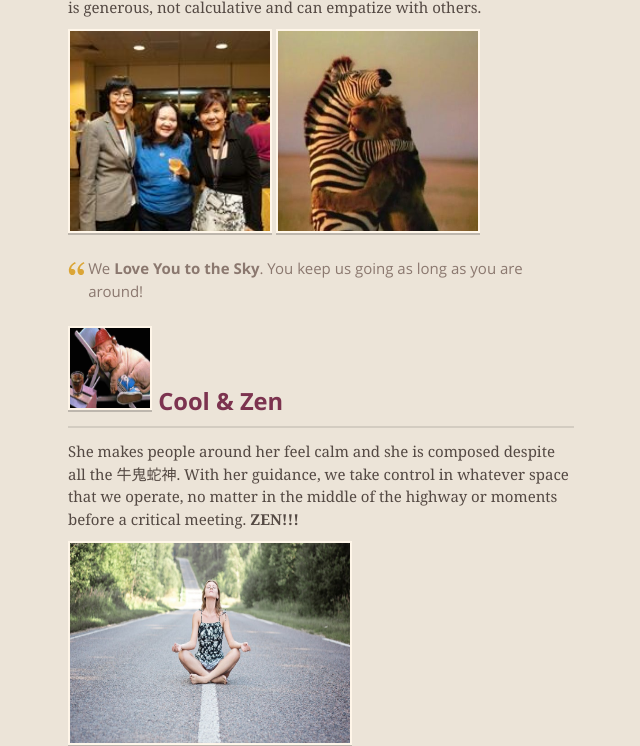
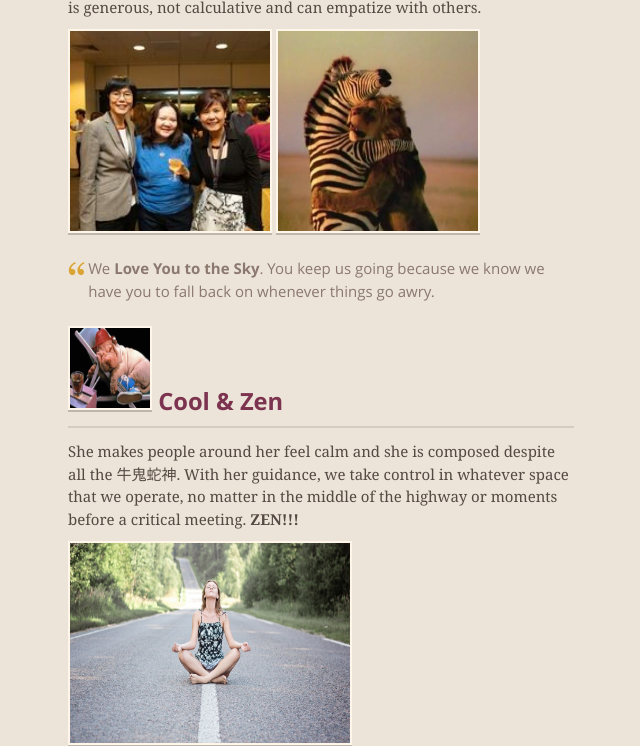
Before and after one commit to projectcinderella/projectcinderella.github.io, a Jekyll site: the page built from index.md, in a window 1280 px wide and 900 px high, scrolled down 731 px, cut to the strip 0-746 px from the top of the window. Shown: the whole strip, without its empty margins (319-959 px from the left). Built offline with Jekyll 4.4.1, drawn with Linux system fonts in a browser that asks for light colours; comment, search, counter and statistics services are not loaded.

Commit message:
Update index.md

```diff
--- a/index.md
+++ b/index.md
@@ -10,7 +10,7 @@ Once upon a time in a faraway place ~~OMB~~, lived a kind and gentle young woman
 Has a great HEART that shows genuine care for people around her. She is generous, not calculative and can empatize with others.
 <p><img src="https://raw.githubusercontent.com/projectcinderella/projectcinderella.github.io/master/assets/images/friendtoall.jpeg" alt="Example" width="200" height="200">
 <img src="https://raw.githubusercontent.com/projectcinderella/projectcinderella.github.io/master/assets/images/Compassion 1.png" alt="Example" width="200" height="200"></p>
-> We **Love You to the Sky**. You keep us going as long as you are around!
+> We **Love You to the Sky**. You keep us going because we know we have you to fall back on whenever things go awry.
 
 #### <img src="https://raw.githubusercontent.com/projectcinderella/projectcinderella.github.io/master/assets/images/Zen 1.jpg" alt="Example" width="80" height="80"> Cool & Zen
 She makes people around her feel calm and she is composed despite all the 牛鬼蛇神. With her guidance, we take control in whatever space that we operate, no matter in the middle of the highway or moments before a critical meeting. **ZEN!!!**
@@ -20,7 +20,7 @@ She makes people around her feel calm and she is composed despite all the 牛鬼
 
 #### <img src="https://raw.githubusercontent.com/projectcinderella/projectcinderella.github.io/master/assets/images/Decisive.jpg" alt="Example" width="80" height="80"> Decisive
 Her style is to make a call and move on with that decision. No U turn and the idea is to chop chop curry pok so that we can all go down to have Drinks!
-<p><img src="https://raw.githubusercontent.com/projectcinderella/projectcinderella.github.io/master/assets/images/decisive234.jpg" alt="Example" width="200" height="200"> <img src="https://raw.githubusercontent.com/projectcinderella/projectcinderella.github.io/master/assets/images/Decisive 2.JPG" alt="Example" width="200" height="200"> </p>
+<p><img src="https://raw.githubusercontent.com/projectcinderella/projectcinderella.github.io/master/assets/images/decisive234.jpeg" alt="Example" width="200" height="200"> <img src="https://raw.githubusercontent.com/projectcinderella/projectcinderella.github.io/master/assets/images/Decisive 2.JPG" alt="Example" width="200" height="200"> </p>
 > You decisivenes in making tough decisions makes working under you a blessing.
 
 #### <img src="https://raw.githubusercontent.com/projectcinderella/projectcinderella.github.io/master/assets/images/Full of energy.jpg" alt="Example" width="80" height="80"> Full of Energy
@@ -30,12 +30,12 @@ Never a moment of 冷. Always fun to be with and a great company for any occasio
 
 #### <img src="https://raw.githubusercontent.com/projectcinderella/projectcinderella.github.io/master/assets/images/Wonder woman.jpg" alt="Example" width="80" height="80"> Wonder-full Woman
 She can work wonders and make the impossible possible. No problem is a problem rather She is the SOLUTION. Under her leadership, the entire Finance org has achieved so much from where we were 4-5 years ago
-<p><img src="https://raw.githubusercontent.com/projectcinderella/projectcinderella.github.io/master/assets/images/solution.jpg" alt="Example" width="200" height="200">  <img src="https://raw.githubusercontent.com/projectcinderella/projectcinderella.github.io/master/assets/images/decisive234.JPG" alt="Example" width="200" height="200"></p>
+<p><img src="https://raw.githubusercontent.com/projectcinderella/projectcinderella.github.io/master/assets/images/solution.jpg" alt="Example" width="200" height="200">  <img src="https://raw.githubusercontent.com/projectcinderella/projectcinderella.github.io/master/assets/images/decisive123.jpeg" alt="Example" width="200" height="200"></p>
 > **We are the Champions** when we have you!
 
 #### <img src="https://raw.githubusercontent.com/projectcinderella/projectcinderella.github.io/master/assets/images/No airs.jpg" alt="Example" width="80" height="80"> No Airs
 She is unpretentious, not Hao Lian and Blink Blink or Blend Blend. **You are the Air I Breathe!!**
-<p><img src="https://raw.githubusercontent.com/projectcinderella/projectcinderella.github.io/master/assets/images/singing.jpg" alt="Example" width="300" height="200"> <img src="https://raw.githubusercontent.com/projectcinderella/projectcinderella.github.io/master/assets/images/No airs 3.png" alt="Example" width="200" height="200"></p>
+<p><img src="https://raw.githubusercontent.com/projectcinderella/projectcinderella.github.io/master/assets/images/singing.jpg" alt="Example" width="300" height="200"> <img src="https://raw.githubusercontent.com/projectcinderella/projectcinderella.github.io/master/assets/images/downtoearth.jpg" alt="Example" width="200" height="200"></p>
 > Approachable and she always lend a listening ear to us.
 
 #### <img src="https://raw.githubusercontent.com/projectcinderella/projectcinderella.github.io/master/assets/images/Elsa.jpg" alt="Example" width="80" height="80">     Free Spirited Lady
```
